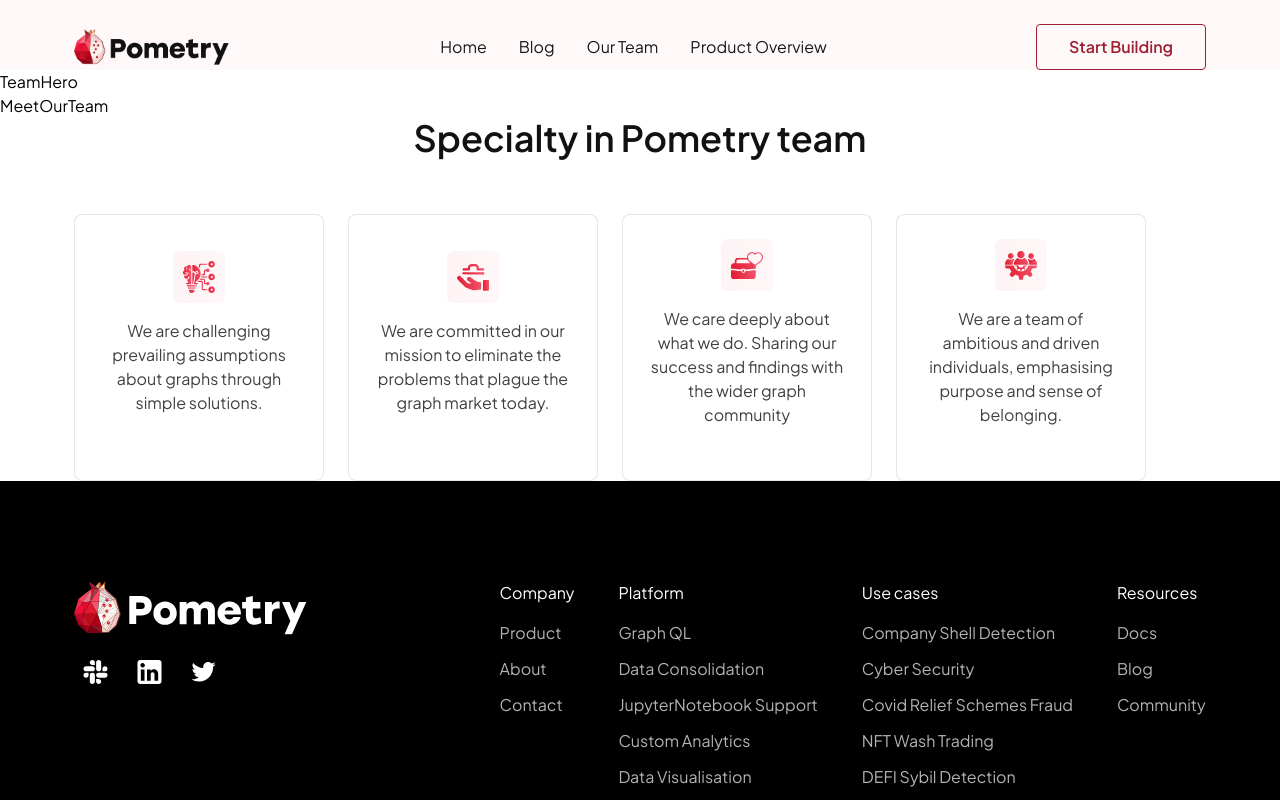
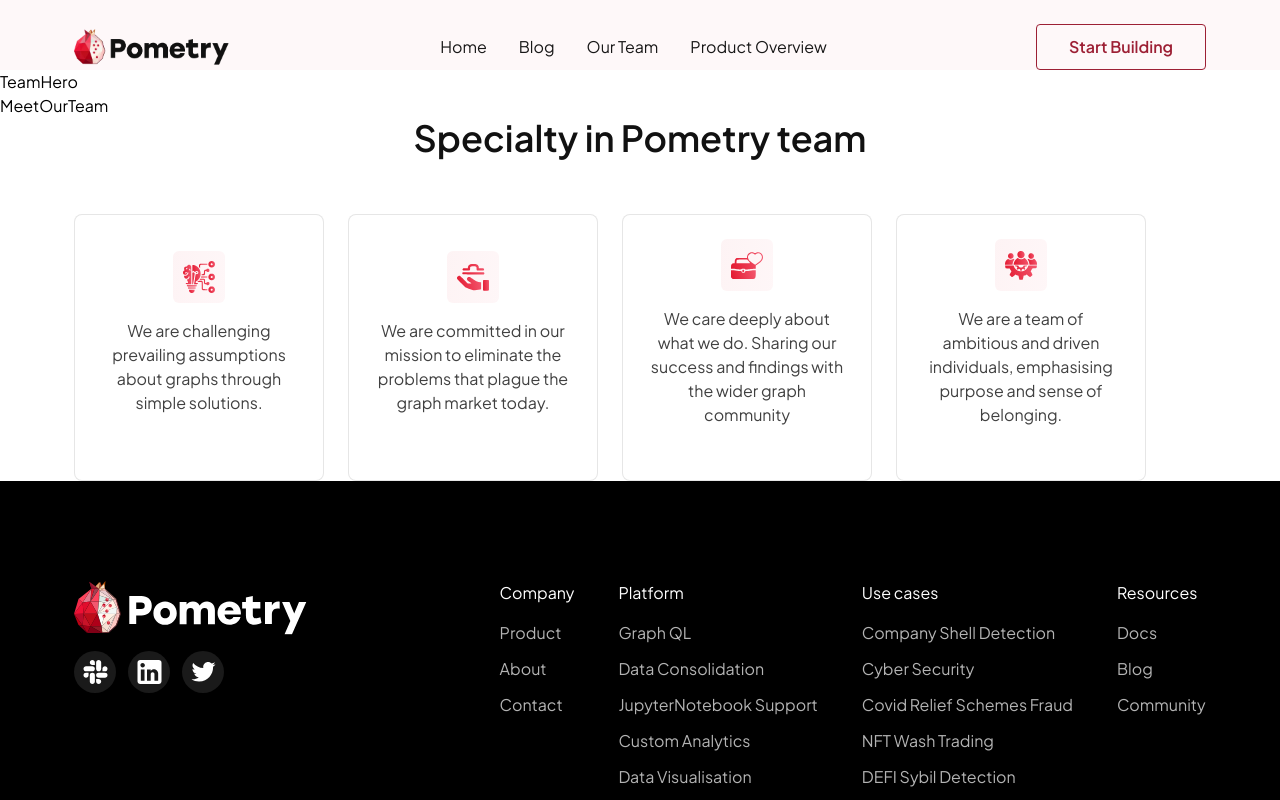
Before and after one commit to Ritik-455/Pometry, a Next.js app: page /ourteam in a window 1280 px wide. Shown: the top 800 px of the page. Built offline with nearby package versions, Linux system fonts and the light colour scheme.

Commit message:
merge code

```diff
--- a/package.json
+++ b/package.json
@@ -9,11 +9,11 @@
     "lint": "next lint"
   },
   "dependencies": {
+    "@types/react-slick": "^0.23.13",
     "next": "14.2.5",
-    "react": "^18.3.1",
-    "react-dom": "^18.3.1",
+    "react": "^18",
+    "react-dom": "^18",
     "react-slick": "^0.30.2",
-    "react-slider": "^2.0.6",
     "slick-carousel": "^1.8.1",
     "swiper": "^11.1.9"
   },
--- a/src/components/common/Footer.tsx
+++ b/src/components/common/Footer.tsx
@@ -23,7 +23,7 @@ const Footer = () => {
                   key={index}
                   href={value.link}
                   target="_blank"
-                  className="size-[42px] bg-cosmic_black rounded-[57px] flex items-center justify-center duration-300 ease-linear hover:shadow-4xl"
+                  className="size-[42px] bg-cosmic_black rounded-[57px] flex flex-col items-center justify-center duration-300 ease-linear hover:shadow-5xl"
                 >
                   <span>
                     {React.cloneElement(value.icon, {
@@ -48,7 +48,7 @@ const Footer = () => {
                     <li key={index}>
                       <Link
                         href="/"
-                        className="opacity-70 text-base font-normal leading-6 font-jakarta text-white text-nowrap"
+                        className="opacity-70 duration-300 ease-linear hover:opacity-100 text-base font-normal leading-6 font-jakarta text-white text-nowrap"
                       >
                         {data}
                       </Link>
--- a/src/components/common/Icon.tsx
+++ b/src/components/common/Icon.tsx
@@ -29,7 +29,6 @@ export const SlackIcon = ({ iconColor }: socialIcon) => (
     </defs>
   </svg>
 );
-
 export const LinkedIcon = ({ iconColor }: socialIcon) => (
   <svg
     width="25"
--- a/tailwind.config.ts
+++ b/tailwind.config.ts
@@ -19,6 +19,7 @@ const config: Config = {
         green: "#00c136",
         yellow: "#EDF127",
         light_red: "#9D20351A",
+        cosmic_black: "#FFFFFF1A",
         bright_yellow: "#EDF127",
         dim_black: "#00000033",
         faint_pink: "#FEF8F9",
@@ -26,7 +27,7 @@ const config: Config = {
       boxShadow: {
         "3xl": "0px 8px 41px 0px #00000014",
         "4xl": "0px 0px 24px 0px #0000001F",
-          "5xl": "0px 0px 0px 2px #9D20351A, 0px 0px 15px #ffffff",
+        "5xl": "0px 0px 0px 2px #9D20351A, 0px 0px 15px #ffffff",
       },
       container: {
         padding: {
```
Also changed, not shown: 1 other file (tests, documents, lock files or other folders).
